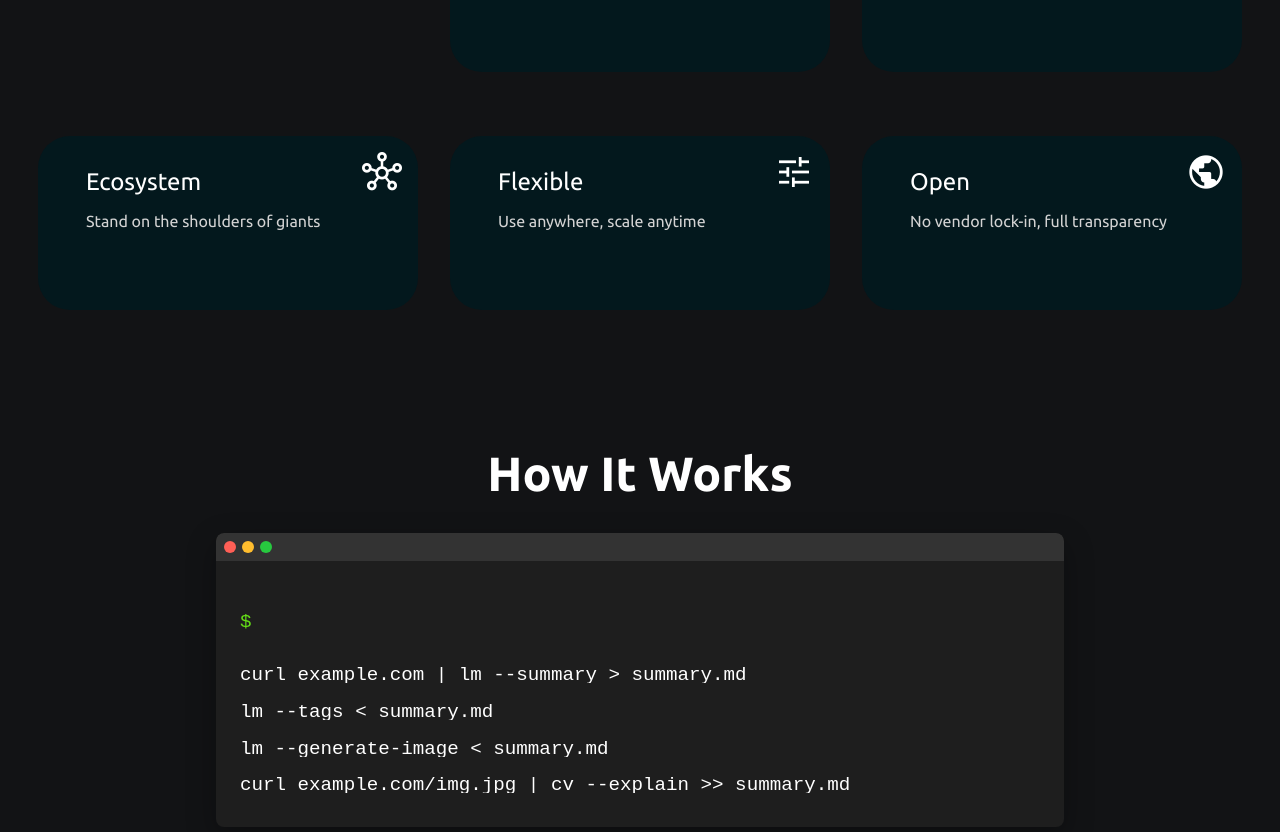
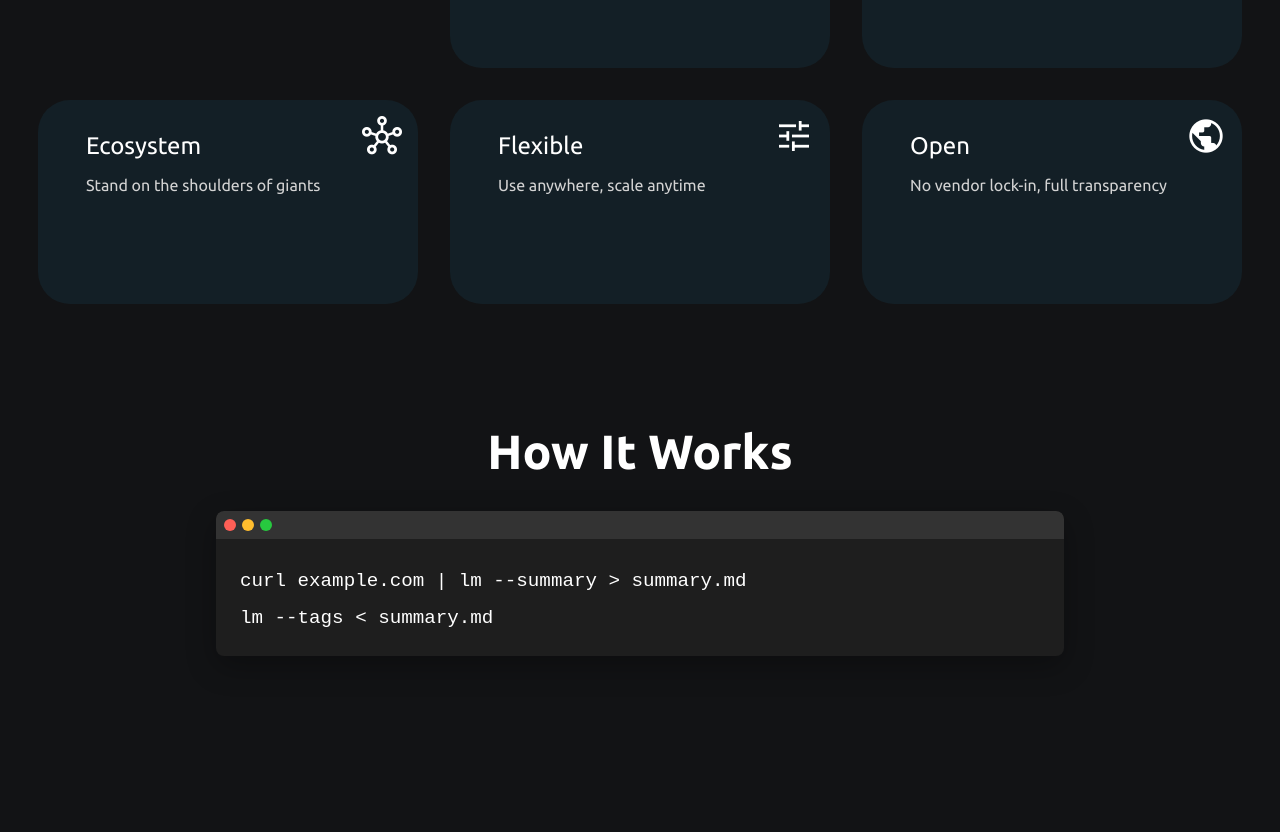
Before and after one commit to marcoscannabrava/aibits, a React (Vite) app in the folder web/: page / in a window 1280 px wide. Shown: the part 1060-1892 px from the top of the page. After the commit the page ends 1796 px from the top, so only its background shows below. Built offline with nearby package versions, Linux system fonts and the light colour scheme.

Commit message:
feat: UI enhancements (#5)

```diff
--- a/web/src/components/Header/index.tsx
+++ b/web/src/components/Header/index.tsx
@@ -11,7 +11,7 @@ interface LinkProps {
 
 const links: LinkProps[] = [
   { label: "Why", href: "#why" },
-  { label: "How It Works", href: "#" },
+  { label: "How It Works", href: "#how-it-works" },
   { label: "Products", href: "##" },
   { label: "", href: "https://github.com/marcoscannabrava/aibits", icon: githubIcon }
 ];
--- a/web/src/components/HowItWorks/howItWorks.css
+++ b/web/src/components/HowItWorks/howItWorks.css
@@ -67,29 +67,21 @@
 }
 
 .command-line {
-  text-align: left;
+  margin: 0;
 }
-
-.command-line * {
-  margin: 0 auto;
-  line-height: 1rem;
-}
-
 .prompt {
+  margin: 0;
   display: inline-block;
   color: #64dd17;
   margin-right: 1rem;
 }
 
-.command {
-  color: white;
-}
-
-.typewriter .command {
+.typewriter {
   display: inline-block;
   overflow: hidden;
   white-space: nowrap;
-  animation: typing 3.5s steps(40, end);
+  animation: typing 3s ease-out forwards;
+  width: 0;
 }
 
 /* The typing effect */
@@ -99,10 +91,14 @@
 }
 
 @media screen and (max-width: 768px) {
+  .how-it-works {
+    margin: 2rem auto;
+  }
+
   .terminal {
+    padding: 1rem;
     width: 90%;
   }
-
   .terminal-content {
     font-size: .6rem;
   }
--- a/web/src/components/HowItWorks/index.tsx
+++ b/web/src/components/HowItWorks/index.tsx
@@ -1,4 +1,4 @@
-import React from "react";
+import React, { useState, useEffect } from "react";
 import "./howItWorks.css";
 
 const HowItWorks: React.FC = () => {
@@ -9,8 +9,17 @@ const HowItWorks: React.FC = () => {
     "curl example.com/img.jpg | cv --explain >> summary.md",
   ];
 
+  const [visibleIndex, setVisibleIndex] = useState(-1);
+
+  useEffect(() => {
+    const timer = setTimeout(() => {
+      setVisibleIndex(prev => visibleIndex > commands.length - 1 ? 0 : prev + 1);
+    }, 2000); // Show next command every 4 seconds
+    return () => clearTimeout(timer);
+  }, [visibleIndex]);
+
   return (
-    <section className="how-it-works">
+    <section id="how-it-works" className="how-it-works">
       <h2>How It Works</h2>
       <div className="terminal">
         <div className="terminal-header">
@@ -19,11 +28,10 @@ const HowItWorks: React.FC = () => {
           <div className="terminal-button green"></div>
         </div>
         <div className="terminal-content">
-          <p className="prompt">$ </p>
-          {commands.map((cmd, index) => (
-            <div key={index} className="command-line typewriter">
-              <p className="command">{cmd}</p>
-            </div>
+          {commands.slice(0, visibleIndex + 1).map((cmd, index) => (
+            <p key={index} className="command-line typewriter">
+              {cmd}
+            </p>
           ))}
         </div>
       </div>
--- a/web/src/components/Why/why.css
+++ b/web/src/components/Why/why.css
@@ -8,10 +8,12 @@
 
 .card {
     position: relative;
-    background-color: #03181D;
+    background-color: color-mix(in srgb, var(--midnight-green) 20%, transparent);
     border-radius: 2rem;
     padding: 2rem;
     width: 25%;
+    margin: 0;
+    min-height: 140px;
 }
 .card span {
     position: absolute;
@@ -44,7 +46,12 @@ li {
 }
 
 @media screen and (max-width: 768px) {
+    .why {
+        gap: 1rem;
+    }
+
     .card {
         width: 100%;
+        min-height: 40px;
     }
 }
```
